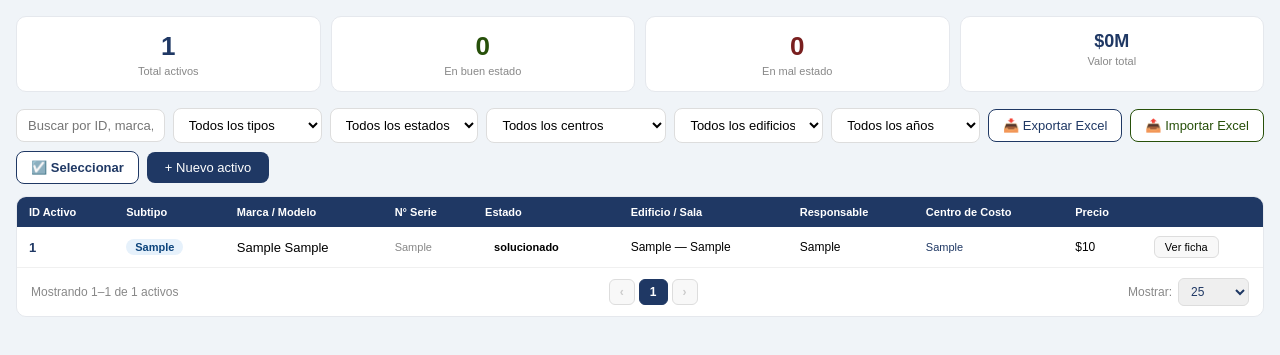
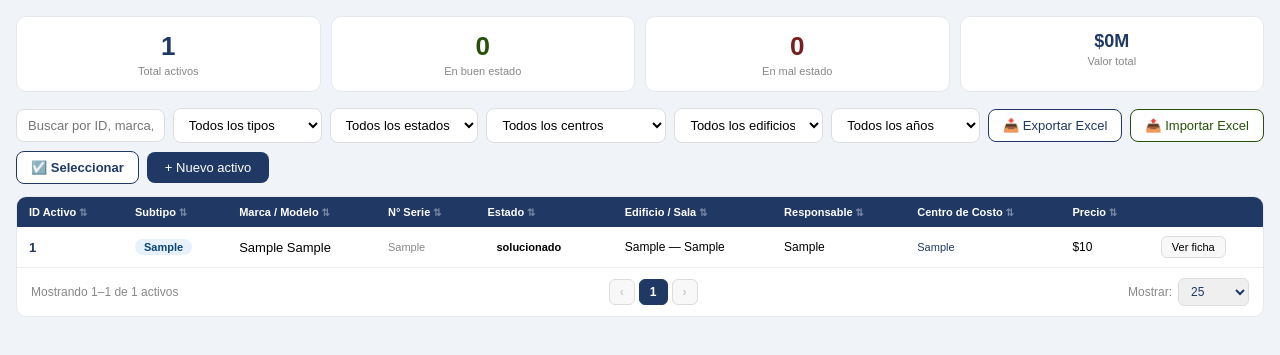
Before and after one commit to fcatalan-ai/activos-fijos, a Flask app: page / in a window 1280 px wide. Shown: the part 39-394 px from the top of the page. Run offline with Flask 3, Linux system fonts and the light colour scheme; the visitor is signed in with stand-in values (Sample User, id 1); tables that the repository leaves empty hold one stand-in row (values such as "Sample post"); some libraries are stand-ins or nearby versions.

Commit message:
Add sortable columns to asset table

```diff
--- a/templates/index.html
+++ b/templates/index.html
@@ -85,6 +85,12 @@ tr:hover td{background:#f8fafc}
 .foto-upload-label{font-size:13px;color:#666;cursor:pointer}
 .foto-upload-label span{color:#2E74B5;font-weight:600}
 .foto-thumb{width:40px;height:40px;object-fit:cover;border-radius:4px;border:1px solid #ddd;vertical-align:middle}
+/* ORDENAMIENTO COLUMNAS */
+th.sortable{cursor:pointer;user-select:none;white-space:nowrap}
+th.sortable:hover{background:#2E74B5}
+th.sortable::after{content:' ⇅';opacity:0.4;font-size:10px}
+th.sort-asc::after{content:' ↑';opacity:1}
+th.sort-desc::after{content:' ↓';opacity:1}
 /* PAGINACION */
 .pag-bar{display:flex;align-items:center;gap:8px;justify-content:space-between;padding:10px 14px;background:#fff;border-top:1px solid #f0f0f0;border-radius:0 0 10px 10px;flex-wrap:wrap}
 .pag-info{font-size:12px;color:#888}
@@ -163,8 +169,17 @@ tr.seleccionado td{background:#EEF4FF !important}
     <table>
       <thead>
         <tr>
-          <th id="th-cb" style="display:none;width:36px"><input type="checkbox" id="cb-todos" onchange="seleccionarTodos(this)" class="cb-activo"></th><th>ID Activo</th><th>Subtipo</th><th>Marca / Modelo</th>
-          <th>N° Serie</th><th>Estado</th><th>Edificio / Sala</th><th>Responsable</th><th>Centro de Costo</th><th>Precio</th><th></th>
+          <th id="th-cb" style="display:none;width:36px"><input type="checkbox" id="cb-todos" onchange="seleccionarTodos(this)" class="cb-activo"></th>
+          <th class="sortable" onclick="ordenarPor('id')">ID Activo</th>
+          <th class="sortable" onclick="ordenarPor('subtipo')">Subtipo</th>
+          <th class="sortable" onclick="ordenarPor('marca')">Marca / Modelo</th>
+          <th class="sortable" onclick="ordenarPor('serie')">N° Serie</th>
+          <th class="sortable" onclick="ordenarPor('estado')">Estado</th>
+          <th class="sortable" onclick="ordenarPor('edificio')">Edificio / Sala</th>
+          <th class="sortable" onclick="ordenarPor('responsable')">Responsable</th>
+          <th class="sortable" onclick="ordenarPor('centro_costo')">Centro de Costo</th>
+          <th class="sortable" onclick="ordenarPor('precio')">Precio</th>
+          <th></th>
         </tr>
       </thead>
       <tbody id="tabla-body"><tr><td colspan="11" class="loading">Cargando activos...</td></tr></tbody>
@@ -565,6 +580,44 @@ const eB={Bueno:'badge-bueno','En Reparación':'badge-reparacion','De Baja':'bad
 
 let paginaActual = 1;
 let tamañoPagina = 25;
+let sortCol = 'id';
+let sortDir = 'desc';
+
+function ordenarPor(col){
+  if(sortCol === col){
+    sortDir = sortDir === 'asc' ? 'desc' : 'asc';
+  } else {
+    sortCol = col;
+    sortDir = 'asc';
+  }
+  // Actualizar estilos de cabeceras
+  document.querySelectorAll('th.sortable').forEach(th => {
+    th.classList.remove('sort-asc','sort-desc');
+  });
+  const ths = document.querySelectorAll('th.sortable');
+  const cols = ['id','subtipo','marca','serie','estado','edificio','responsable','centro_costo','precio'];
+  const idx = cols.indexOf(col);
+  if(idx >= 0 && ths[idx]){
+    ths[idx].classList.add(sortDir === 'asc' ? 'sort-asc' : 'sort-desc');
+  }
+  // Ordenar array
+  activos.sort((a,b) => {
+    let va = a[col] ?? '';
+    let vb = b[col] ?? '';
+    if(col === 'precio'){
+      va = parseFloat(va) || 0;
+      vb = parseFloat(vb) || 0;
+      return sortDir==='asc' ? va-vb : vb-va;
+    }
+    va = String(va).toLowerCase();
+    vb = String(vb).toLowerCase();
+    if(va < vb) return sortDir==='asc' ? -1 : 1;
+    if(va > vb) return sortDir==='asc' ? 1 : -1;
+    return 0;
+  });
+  paginaActual = 1;
+  renderTabla();
+}
 
 function renderTabla(){
   if(!activos.length){
```
